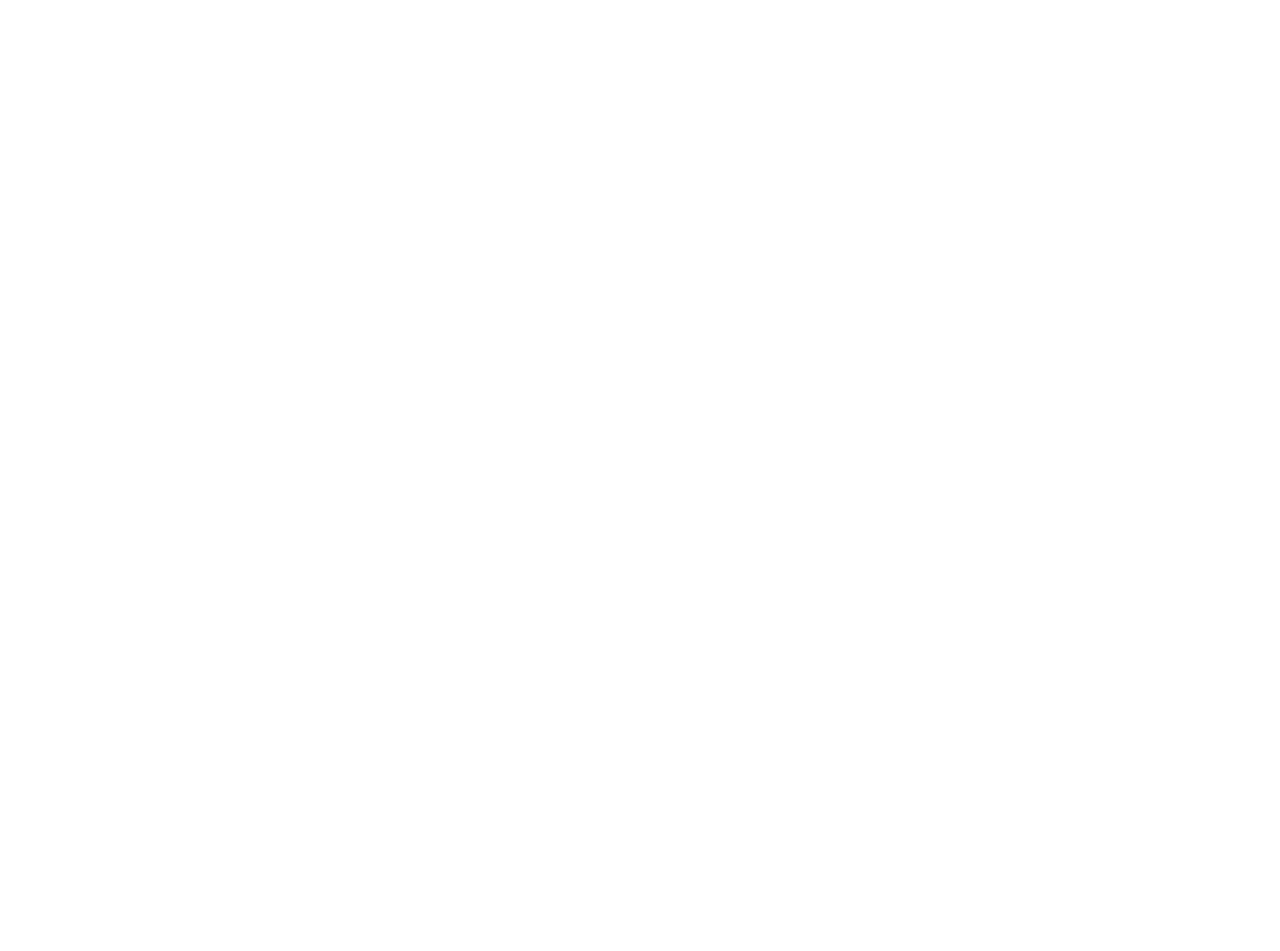
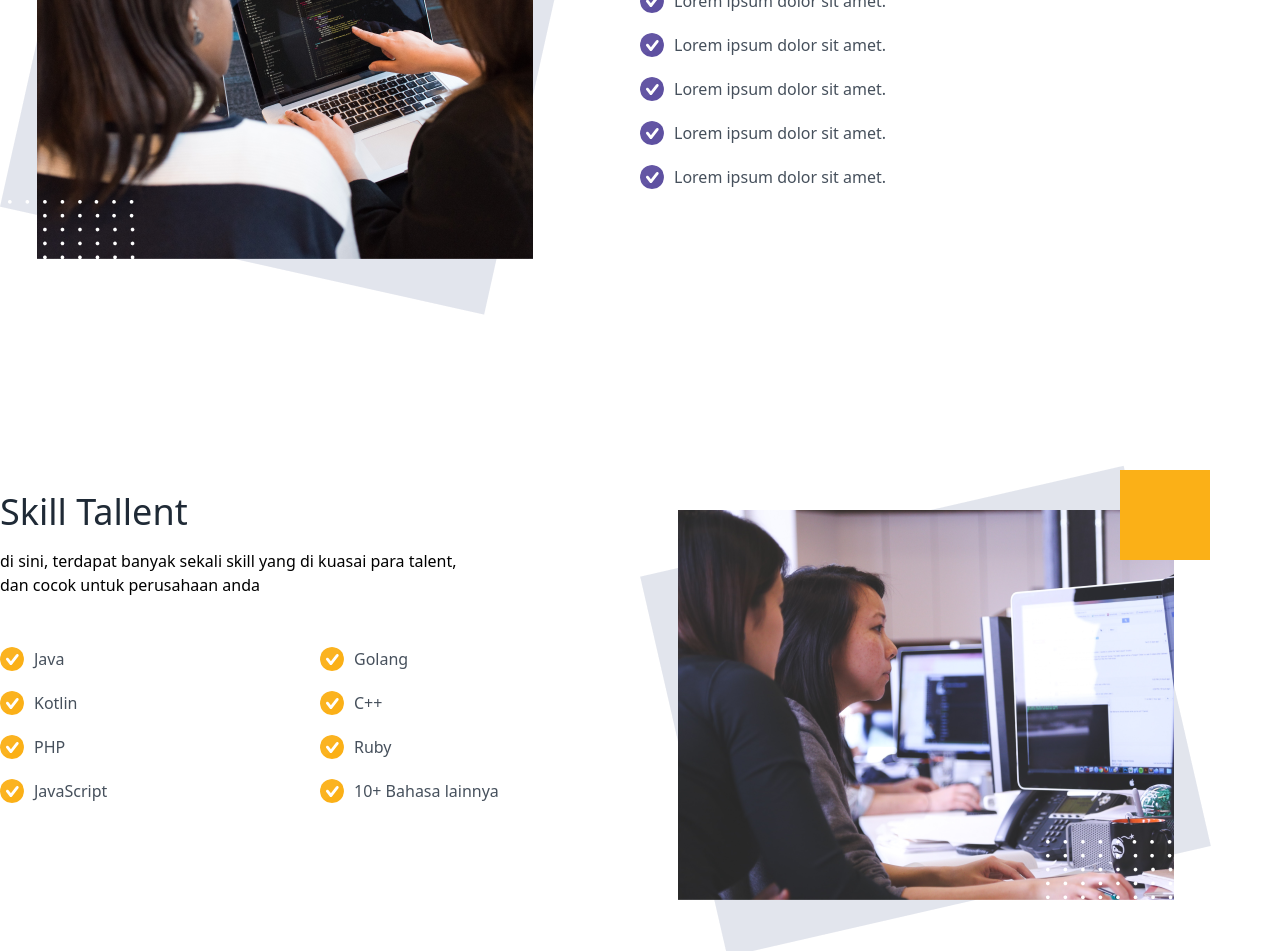
Before and after one commit to Rayaja897/peworld-fe, a Next.js app: page / in a window 1280 px wide. Shown: the part 1060-2011 px from the top of the page. Before the commit the page ends 800 px from the top, so only its background shows below. Built offline with nearby package versions, Linux system fonts and the light colour scheme.

Commit message:
[UPD] add section content 2 and 3

```diff
--- a/src/pages/index.js
+++ b/src/pages/index.js
@@ -2,6 +2,7 @@
   return (
     <main id="home_page">
       <header className="container mx-auto">
+        {/* navbar */}
         <nav className="flex justify-between mt-5">
           <img
             src="/images/logo-primary.svg"
@@ -14,7 +15,9 @@
             <button className="btn-primary rounded">Daftar</button>
           </div>
         </nav>
+        {/* endof navbar */}
 
+        {/* section page 1*/}
         <section className="grid grid-cols-2 items-center mt-[80px]">
           <div>
             <h1 className="mb-[20px]">
@@ -36,7 +39,92 @@
             alt="banner"
           />
         </section>
+        {/* endof section 1*/}
       </header>
+
+      {/* section page 2 */}
+      <section className="container mx-auto">
+        <div className="grid grid-cols-2 mt-[150px]">
+          <img src="/images/home-banner-2.png" alt="banner" />
+          <div className="mt-[20px]">
+            <h2 className="mb-[35px]">
+              Kenapa harus mencari tallent <br />
+              di peworld
+            </h2>
+
+            {[
+              "Lorem ipsum dolor sit amet.",
+              "Lorem ipsum dolor sit amet.",
+              "Lorem ipsum dolor sit amet.",
+              "Lorem ipsum dolor sit amet.",
+              "Lorem ipsum dolor sit amet.",
+            ]?.map((item, key) => (
+              <div className="flex align-center gap-[10px] mb-[20px]" key={key}>
+                <img src="/images/rounded-check-primary.svg" alt="icon" />
+                <p className="text-muted">{item}</p>
+              </div>
+            ))}
+          </div>
+        </div>
+      </section>
+      {/* endof section 2 */}
+
+      {/* section page 3 */}
+      <section className="container mx-auto">
+        <div className="grid grid-cols-2 mt-[150px]">
+          <div className="mt-[20px]">
+            <h2 className="mb-[10px]">Skill Tallent</h2>
+            <p className="mb-[35px]">
+              di sini, terdapat banyak sekali skill yang di kuasai para talent,{" "}
+              <br /> dan cocok untuk perusahaan anda
+            </p>
+
+            <div className="grid grid-cols-2 mt-[50px]">
+              <div>
+                {[
+                  "Java",
+                  "Kotlin",
+                  "PHP",
+                  "JavaScript",
+                ]?.map((item, key) => (
+                  <div
+                    className="flex align-center gap-[10px] mb-[20px]"
+                    key={key}
+                  >
+                    <img src="/images/rounded-check-warning.svg" alt="icon" />
+                    <p className="text-muted">{item}</p>
+                  </div>
+                ))}
+              </div>
+              <div>
+                {[
+                  "Golang",
+                  "C++",
+                  "Ruby",
+                  "10+ Bahasa lainnya",
+                ]?.map((item, key) => (
+                  <div
+                    className="flex align-center gap-[10px] mb-[20px]"
+                    key={key}
+                  >
+                    <img src="/images/rounded-check-warning.svg" alt="icon" />
+                    <p className="text-muted">{item}</p>
+                  </div>
+                ))}
+              </div>
+            </div>
+          </div>
+          <img src="/images/home-banner-3.png" alt="banner" />
+        </div>
+      </section>
+      {/* endof section 3 */}
+
+      {/* CTA */}
+      <section className="container mx-auto">
+        <div>
+        </div>
+      </section>
+      {/* endof CTA */}
     </main>
   );
 }
--- a/src/styles/globals.scss
+++ b/src/styles/globals.scss
@@ -6,6 +6,12 @@
 
 h1{
     font-size: 44px;
+    font-weight: 500;
+    color: $text-dark;
+}
+
+h2{
+    font-size: 36px;
     font-weight: 500;
     color: $text-dark;
 }
@@ -30,3 +36,7 @@
     padding: 5px 15px;
     font-weight: 500;
   }
+
+  .text-muted{
+    color: $text-muted;
+  }
--- a/src/styles/variables.scss
+++ b/src/styles/variables.scss
@@ -5,3 +5,4 @@
 $text-white: #fff;
 $text-primary: $primary;
 $text-dark: #1F2A36;
+$text-muted: #46505C;
```
Also changed, not shown: public/images/rounded-check-warning.svg (renamed from public/images/rounder-check-warning.svg).
